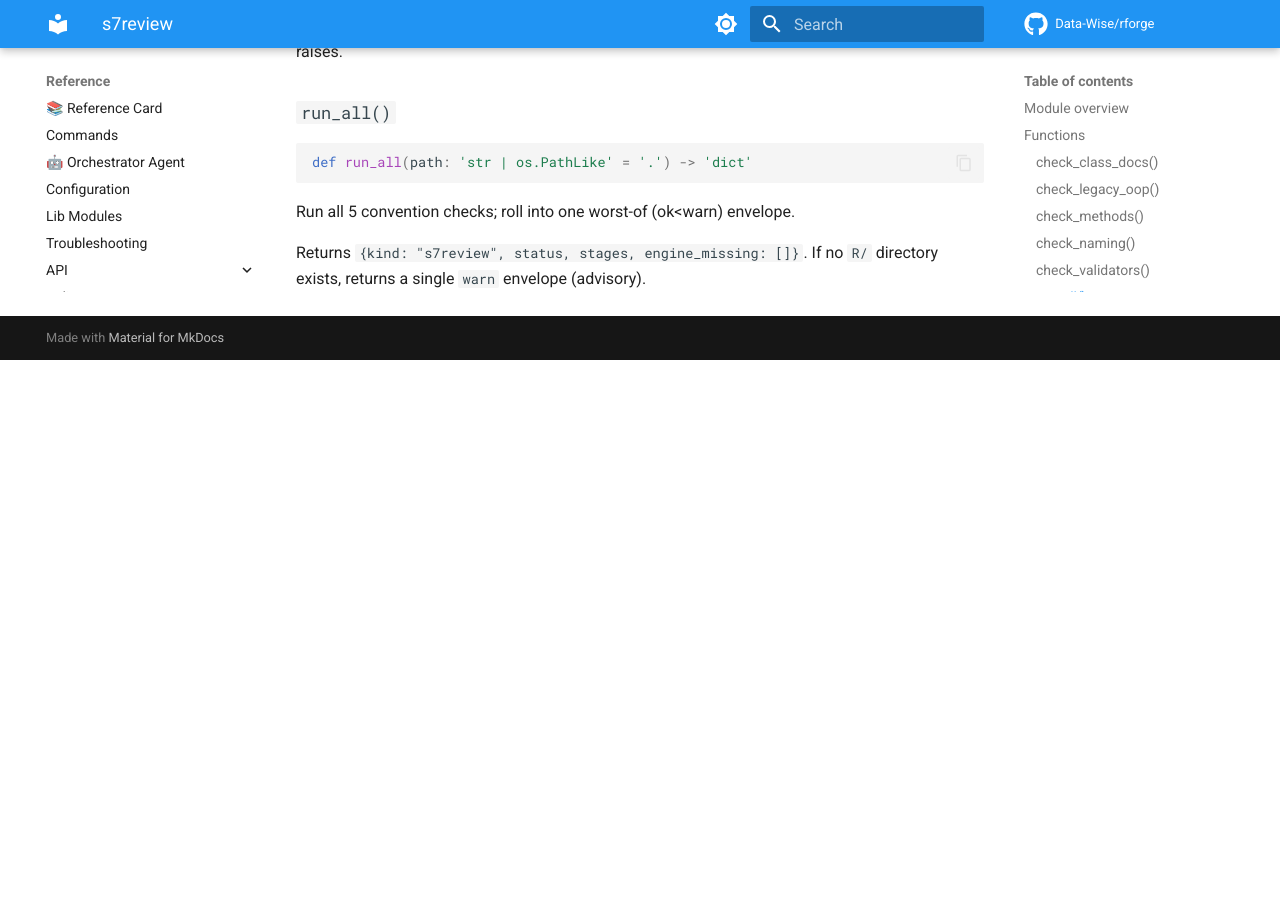
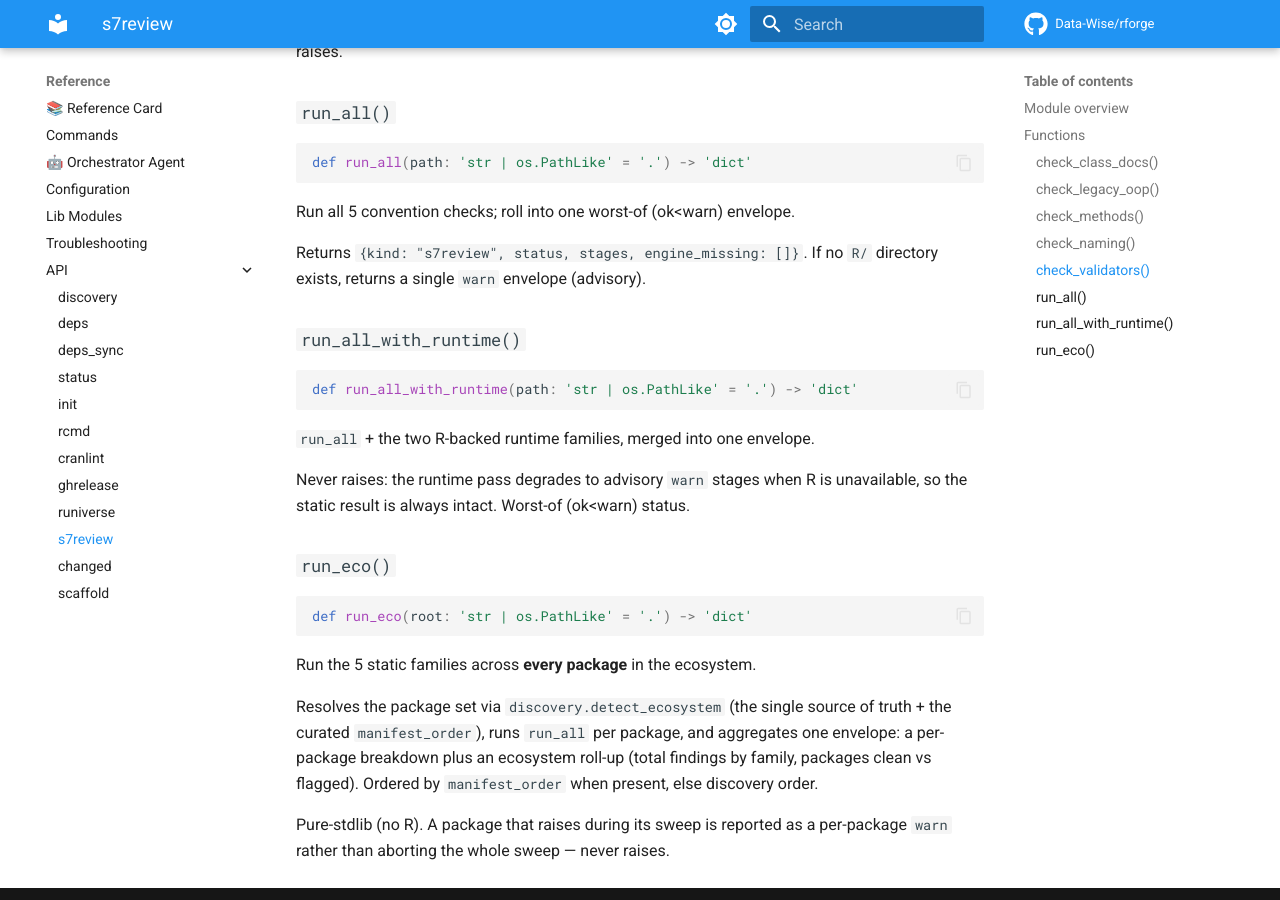
Before and after one commit to Data-Wise/rforge, an MkDocs documentation site: the page built from docs/reference/s7review.md, in a window 1280 px wide and 900 px high, scrolled down 2010 px. Built offline with MkDocs 1.6.1 and Material for MkDocs 9.7.7, drawn with Linux system fonts in a browser that asks for light colours; comment, search, counter and statistics services are not loaded; before the commit the page ends 2370 px from its top, so only the background shows below that.

Commit message:
docs(s7review): document --eco/--runtime + regen reference; CHANGELOG
- commands/r/s7-review.md: --eco/--runtime in arguments: + Usage; new
  method-dispatch/validator-runtime families table w/ source column; refreshed
  Deferred + Output sections (s7review-eco envelope).
- docs/reference/s7review.md: regenerated via scripts/gen_lib_reference.py.
- CHANGELOG.md [Unreleased]: --eco + --runtime entry.

Co-Authored-By: Claude Opus 4.8 (1M context) <noreply@anthropic.com>

````diff
--- a/docs/reference/s7review.md
+++ b/docs/reference/s7review.md
@@ -101,3 +101,31 @@ Run all 5 convention checks; roll into one worst-of (ok<warn) envelope.
 
 Returns ``{kind: "s7review", status, stages, engine_missing: []}``. If no
 ``R/`` directory exists, returns a single ``warn`` envelope (advisory).
+
+### `run_all_with_runtime()`
+
+```python
+def run_all_with_runtime(path: 'str | os.PathLike' = '.') -> 'dict'
+```
+
+``run_all`` + the two R-backed runtime families, merged into one envelope.
+
+Never raises: the runtime pass degrades to advisory ``warn`` stages when R is
+unavailable, so the static result is always intact. Worst-of (ok<warn) status.
+
+### `run_eco()`
+
+```python
+def run_eco(root: 'str | os.PathLike' = '.') -> 'dict'
+```
+
+Run the 5 static families across **every package** in the ecosystem.
+
+Resolves the package set via ``discovery.detect_ecosystem`` (the single source
+of truth + the curated ``manifest_order``), runs ``run_all`` per package, and
+aggregates one envelope: a per-package breakdown plus an ecosystem roll-up
+(total findings by family, packages clean vs flagged). Ordered by
+``manifest_order`` when present, else discovery order.
+
+Pure-stdlib (no R). A package that raises during its sweep is reported as a
+per-package ``warn`` rather than aborting the whole sweep — never raises.
````
Also changed, not shown: CHANGELOG.md (+17 -0 lines), commands/r/s7-review.md (+53 -19 lines).
